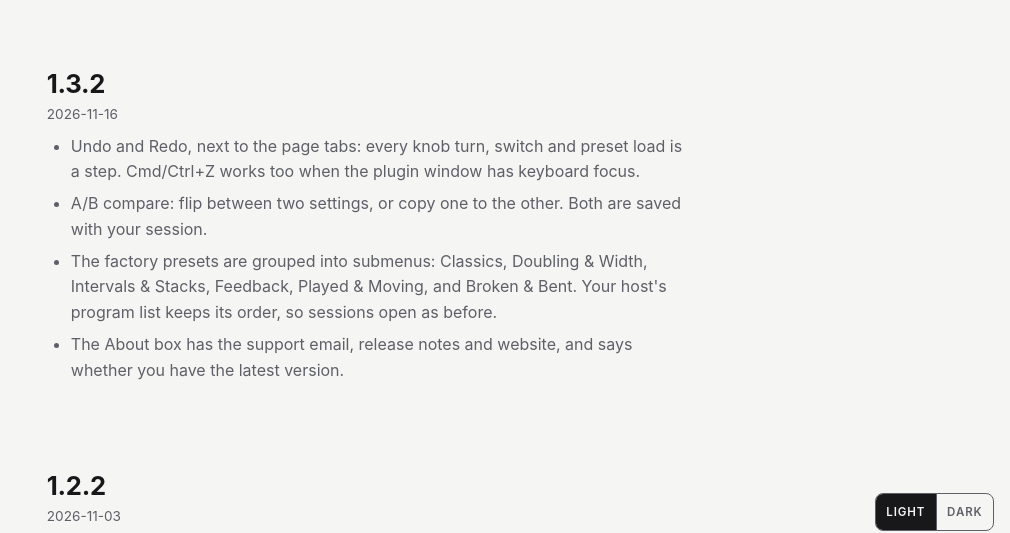
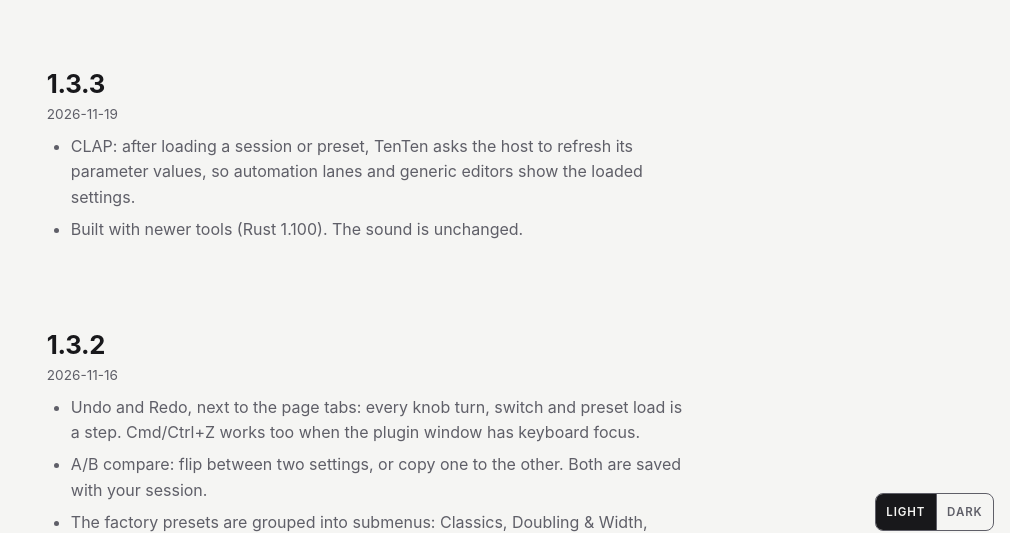
Before and after one commit to tibbon/dollhouse_media_technologies, a plain HTML site: page tenten/changes.html in a window 1280 px wide. Shown: the part 253-786 px from the top of the page, without its empty margins (270-1280 px from the left). Drawn offline with Linux system fonts and the light colour scheme.

Commit message:
TenTen 1.3.3: version file and release notes
Co-Authored-By: Claude Opus 5.5 <noreply@anthropic.com>
Claude-Session: https://claude.ai/code/session_01JCD57vbiZdxnFFZmBjqF4R

```diff
--- a/tenten/changes.html
+++ b/tenten/changes.html
@@ -35,6 +35,14 @@
     <section class="section">
       <h1>Release Notes</h1>
       <p>Every version of TenTen, newest first. Updates are free within your major version: download the latest from the links in your purchase email, or <a href="resend.html">get them again</a>. Your sessions and presets carry over.</p>
+    </section>
+    <section class="section release" id="v1.3.3">
+      <h2>1.3.3</h2>
+      <p class="date"><time datetime="2026-11-19">2026-11-19</time></p>
+      <ul>
+        <li>CLAP: after loading a session or preset, TenTen asks the host to refresh its parameter values, so automation lanes and generic editors show the loaded settings.</li>
+        <li>Built with newer tools (Rust 1.100). The sound is unchanged.</li>
+      </ul>
     </section>
     <section class="section release" id="v1.3.2">
       <h2>1.3.2</h2>
--- a/tenten/latest.json
+++ b/tenten/latest.json
@@ -1 +1 @@
-{"version":"1.3.2"}
+{"version":"1.3.3"}
```
